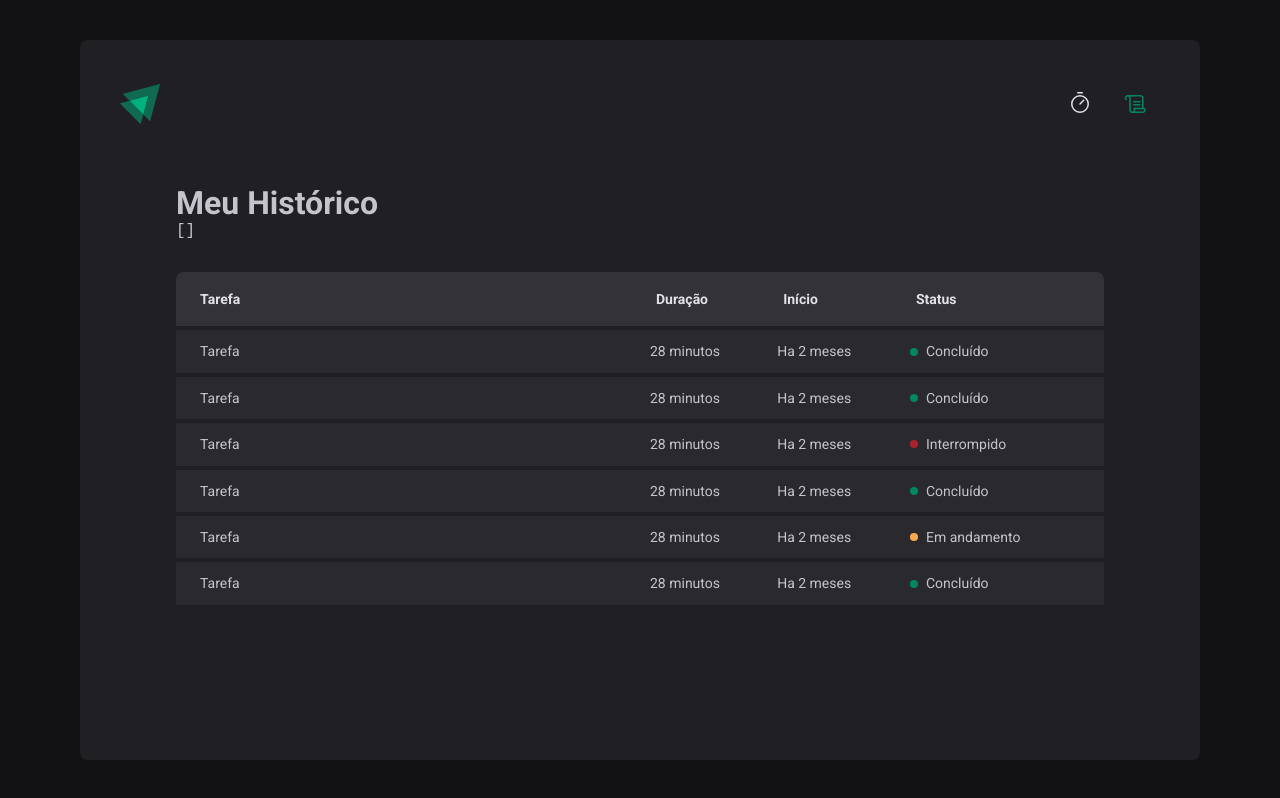
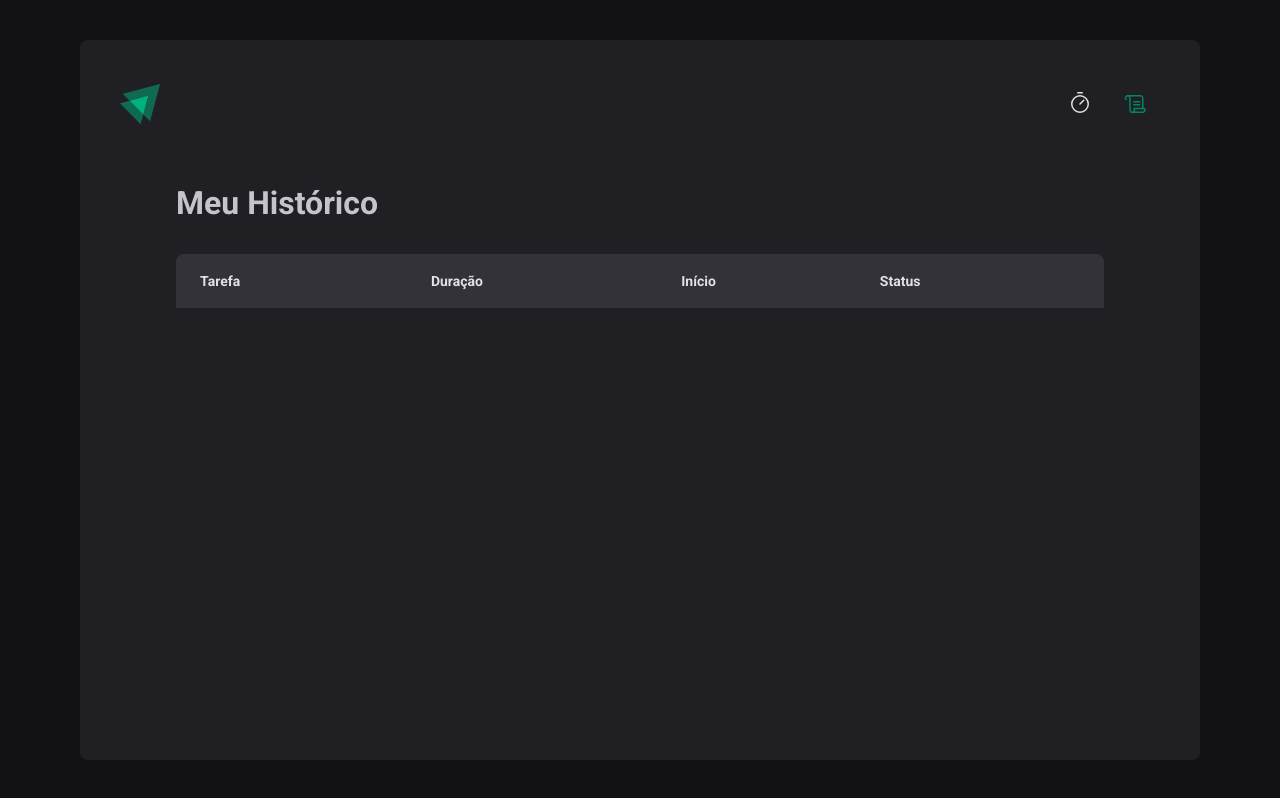
Before and after one commit to MayconSlv/IgniteTimer, a React (Vite) app: page /history in a window 1280 px wide. Built offline with nearby package versions, Linux system fonts and the light colour scheme.

Commit message:
adicionando ciclos no histórico

```diff
--- a/src/pages/History/index.tsx
+++ b/src/pages/History/index.tsx
@@ -1,6 +1,8 @@
-import { useContext } from "react";
-import { HistoryContainer, HistoryList, Status } from "./styles";
-import { CyclesContext } from "../../contexts/CyclesContext";
+import { useContext } from "react"
+import { HistoryContainer, HistoryList, Status } from "./styles"
+import { CyclesContext } from "../../contexts/CyclesContext"
+import { formatDistanceToNow } from 'date-fns'
+import ptBR from 'date-fns/locale/pt-BR'
 
 export function History() {
   const { cycles } = useContext(CyclesContext)
@@ -8,10 +10,6 @@ export function History() {
   return (
     <HistoryContainer>
       <h1>Meu Histórico</h1>
-
-      <pre>
-        {JSON.stringify(cycles, null, 2)}
-      </pre>
 
       <HistoryList>
         <table>
@@ -24,59 +22,32 @@ export function History() {
             </tr>
           </thead>
           <tbody>
-            <tr>
-              <td>Tarefa</td>
-              <td>28 minutos</td>
-              <td>Ha 2 meses</td>
-              <td>
-                <Status statusColor="green">Concluído</Status>
-              </td>
-            </tr>
+            {cycles.map(cycle => {
+              return (
+                <tr>
+                  <td>{cycle.task}</td>
+                  <td>{cycle.minutesAmount} minutos</td>
+                  <td>{formatDistanceToNow(cycle.startDate,{
+                    addSuffix: true,
+                    locale: ptBR
+                  })}</td>
+                  <td>
+                    { cycle.finishedDate && (
+                      <Status statusColor="green">Concluído</Status>
+                      )}
 
-            <tr>
-              <td>Tarefa</td>
-              <td>28 minutos</td>
-              <td>Ha 2 meses</td>
-              <td>
-                <Status statusColor="green">Concluído</Status>
-              </td>
-            </tr>
+                    { cycle.interruptedDate && (
+                      <Status statusColor="red">Interrompido</Status>
+                      )}
 
-            <tr>
-              <td>Tarefa</td>
-              <td>28 minutos</td>
-              <td>Ha 2 meses</td>
-              <td>
-                <Status statusColor="red">Interrompido</Status>
-              </td>
-            </tr>
+                    { !cycle.interruptedDate && !cycle.finishedDate && (
+                      <Status statusColor="yellow">Em andmento</Status>
+                    )}
 
-            <tr>
-              <td>Tarefa</td>
-              <td>28 minutos</td>
-              <td>Ha 2 meses</td>
-              <td>
-                <Status statusColor="green">Concluído</Status>
-              </td>
-            </tr>
-
-            <tr>
-              <td>Tarefa</td>
-              <td>28 minutos</td>
-              <td>Ha 2 meses</td>
-              <td>
-                <Status statusColor="yellow">Em andamento</Status>
-              </td>
-            </tr>
-
-            <tr>
-              <td>Tarefa</td>
-              <td>28 minutos</td>
-              <td>Ha 2 meses</td>
-              <td>
-                <Status statusColor="green">Concluído</Status>
-              </td>
-            </tr>
+                  </td>
+                </tr>
+              )
+            })}
           </tbody>
         </table>
       </HistoryList>
--- a/src/pages/Home/Components/Countdown/NewCycleForm/index.tsx
+++ b/src/pages/Home/Components/Countdown/NewCycleForm/index.tsx
@@ -33,7 +33,7 @@ export function NewCycleForm() {
             placeholder="00"
             step={5}
             max={60}
-            min={1}
+            min={5}
             disabled={!!activeCycle}
             {...register('minutesAmount', { valueAsNumber: true })}
           />
```
